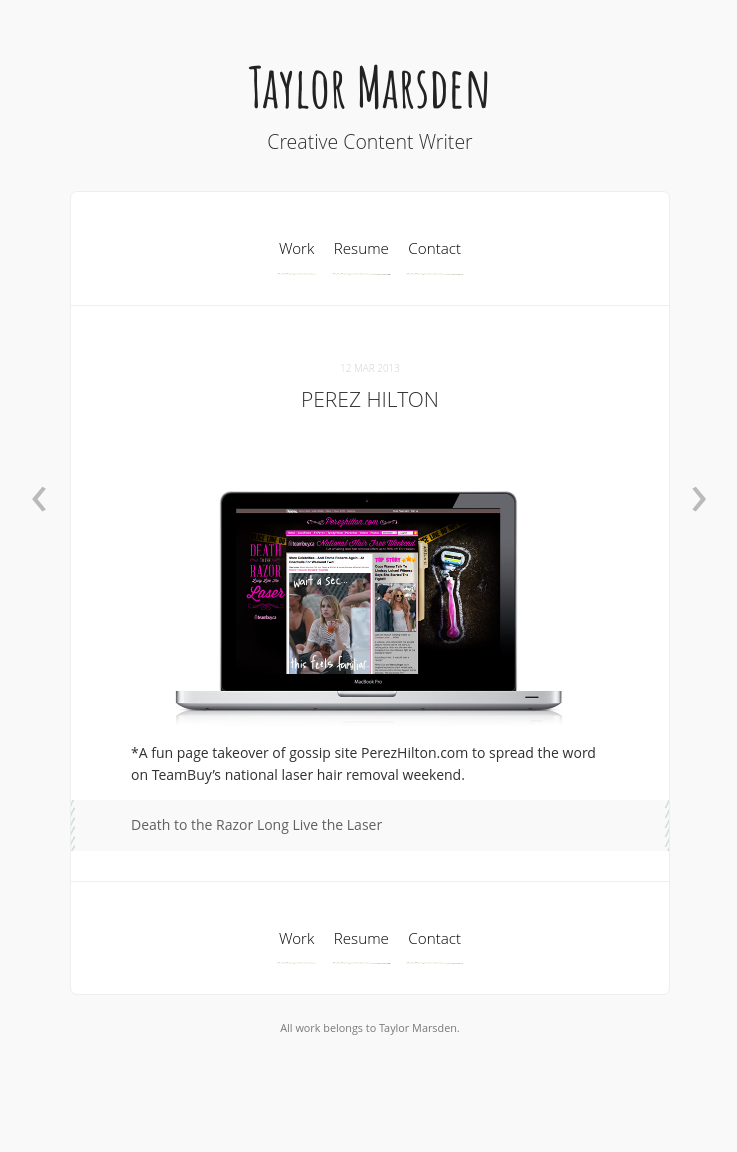
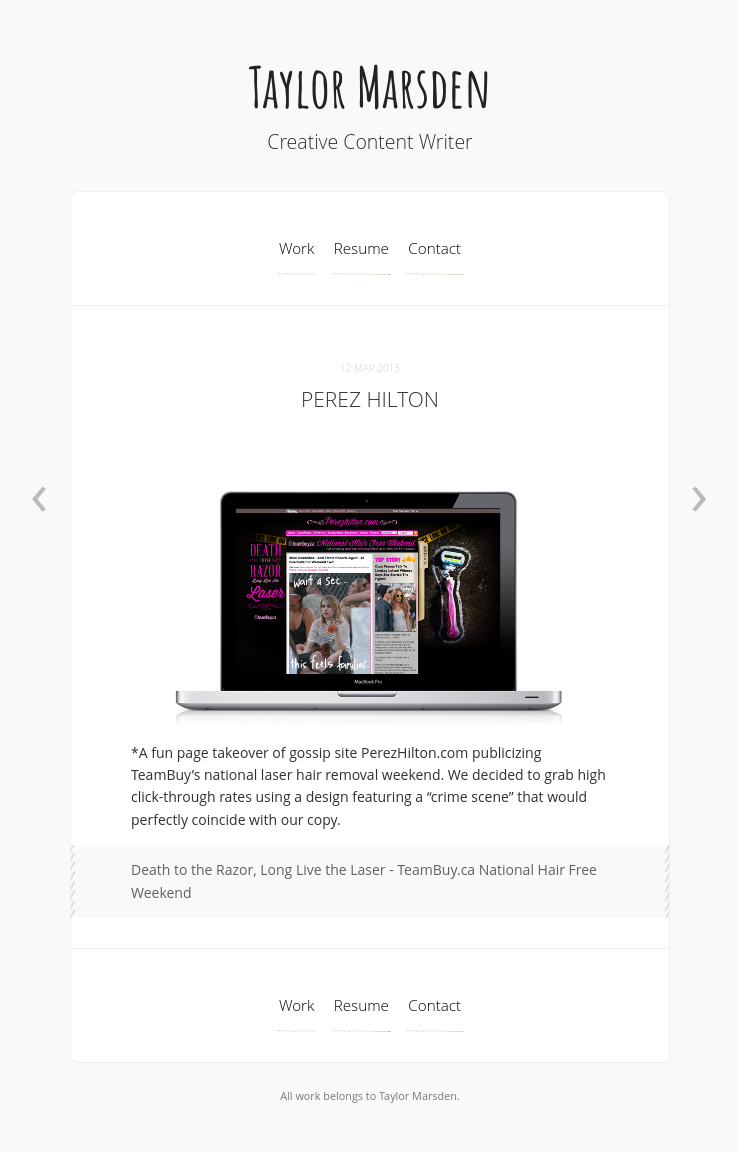
Before and after one commit to tkmars/tkmars.github.io, a Jekyll site: the page built from _posts/2013-03-12-Perez_Hilton.md, in a window 1280 px wide. Shown: the whole page, without its empty margins (270-1007 px from the left). Built offline with Jekyll 4.4.1, drawn with Linux system fonts in a browser that asks for light colours; Markdown is read by kramdown in place of the engine named in the settings; comment, search, counter and statistics services are not loaded; before the commit the page ends 1084 px from its top, so only the background shows below that.

Commit message:
content add

```diff
--- a/_posts/2013-03-12-Perez_Hilton.md
+++ b/_posts/2013-03-12-Perez_Hilton.md
@@ -6,6 +6,6 @@
 
 ![My helpful screenshot]({{ site.url }}/images/PH_LH_featureimage.png)
 
-*A fun page takeover of gossip site PerezHilton.com to spread the word on TeamBuy's national laser hair removal weekend.
+*A fun page takeover of gossip site PerezHilton.com publicizing TeamBuy's national laser hair removal weekend. We decided to grab high click-through rates using a design featuring a "crime scene" that would perfectly coincide with our copy.
 
-> Death to the Razor Long Live the Laser
+> Death to the Razor, Long Live the Laser - TeamBuy.ca National Hair Free Weekend
```
